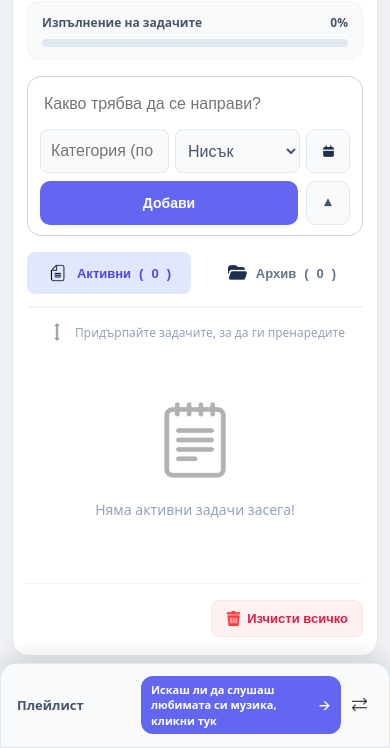
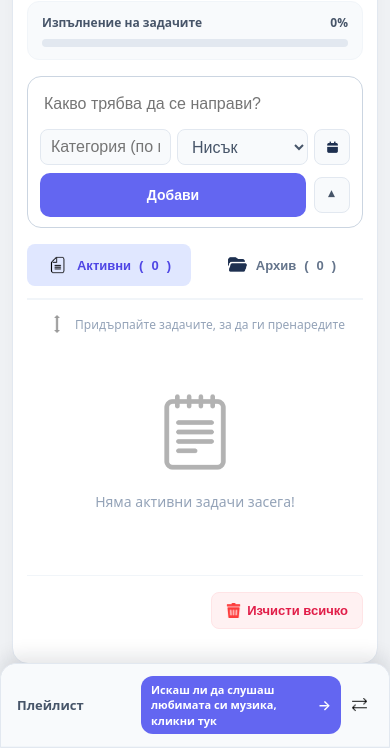
Before and after one commit to Lyuboslava1/TaskFlow, a plain HTML site: page index.html in a window 390 px wide. Shown: the part 96-844 px from the top of the page. Drawn offline with Linux system fonts and the light colour scheme.

Commit message:
Update style.css

```diff
--- a/style.css
+++ b/style.css
@@ -1322,7 +1322,6 @@ body {
     }
 }
 
-/* ===== Toggle за детайлите (категория / приоритет / дата) ===== */
 
 .meta-wrap {
     display: contents;
@@ -1358,6 +1357,11 @@ body {
 @media (max-width: 600px) {
     .toggle-details-btn {
         display: flex;
+        flex: 0 0 36px;
+        width: 36px;
+        height: 36px;
+        border-radius: 8px;
+        font-size: 14px;
     }
 
     .add-row {
@@ -1378,12 +1382,22 @@ body {
     .meta-row {
         min-height: 0;
         overflow: hidden;
+        gap: 6px;
     }
 
     #topic-box,
     #priority-select {
         flex: 1 1 0;
         min-width: 0;
+        min-height: 36px;
+        height: 36px;
+        padding: 4px 10px;
+    }
+
+    .date-picker-wrapper {
+        flex: 0 0 36px;
+        width: 36px;
+        height: 36px;
     }
 
     .input-group.details-collapsed .meta-wrap {
@@ -1394,3 +1408,27 @@ body {
         transform: rotate(0deg);
     }
 }
+
+
+@media (max-width: 900px) {
+    .app-layout {
+        align-items: stretch;
+    }
+
+    .todo-card {
+        width: 100%;
+        min-width: 0;
+    }
+}
+
+@media (max-width: 600px) {
+    .todo-card {
+        min-height: calc(100dvh - 96px);
+    }
+}
+
+@media (min-width: 601px) {
+    .todo-card {
+        min-height: 620px;
+    }
+}
```
